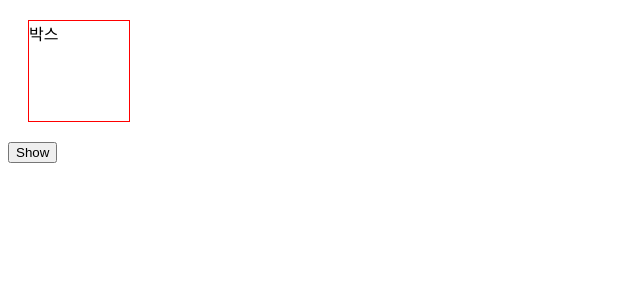
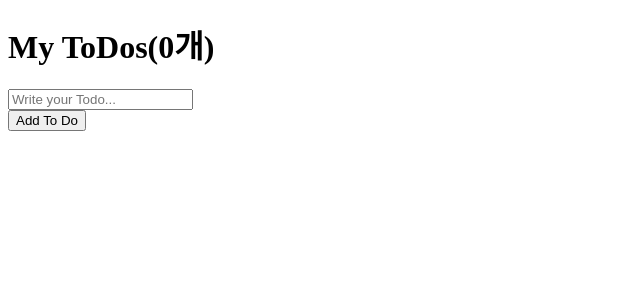
Before and after one commit to rowanna/react-for-beginner-nomad-coders, a React (Create React App) app: page / in a window 1280 px wide. Shown: the top 300 px of the page, without its empty margins (0-640 px from the left). Built offline with nearby package versions, Linux system fonts and the light colour scheme.

Commit message:
[study] todolist 실습

```diff
--- a/src/App.js
+++ b/src/App.js
@@ -1,25 +1,12 @@
-import { useEffect, useState } from "react";
-import StyledComponentExample from "./StyledComponentExample"
-
-function Hello() {
-  useEffect(()=> {
-    console.log('created!!!!!!')
-    return () => console.log("destroyed :(@@@@@@@@") // useEffect의 cleanUp.
-  }, [])
-  return <h1>Hello</h1>
-}
+import { useState } from "react";
+import ToDoList from "./ToDoList";
 
 function App() {
-  const [showing, setShowing] = useState(false);
-  const onClick = () => setShowing((prev) => !prev)
-
   return (
     <div>
-      <StyledComponentExample />
-      {showing? <Hello /> : null}
-      <button onClick={onClick}>{showing ? "Hide" : "Show"}</button>
+      <ToDoList />
     </div>
-  );
+  )
 }
 
 export default App;
--- /dev/null
+++ b/src/ToDoList.js
@@ -0,0 +1,45 @@
+import { useState } from "react";
+
+function ToDoList(){
+    const [toDo, setToDo] = useState('')
+  const [toDos, setToDos] = useState([])
+  const onChange = (e) => {
+    setToDo(e.target.value)
+  }
+  const onSubmit = (e) => {
+    e.preventDefault();
+    if(!e.target.value) return
+    setToDos((curArr) => [toDo, ...curArr])
+    setToDo('')
+  }
+
+  return (
+    <div>
+      <h1>My ToDos({toDos.length}개)</h1>
+      <form
+        onSubmit={onSubmit}
+      >
+        <input
+        value={toDo}
+        onChange={onChange}
+        type="text"
+        placeholder="Write your Todo...">
+
+        </input>
+      </form>
+      <button onClick={onSubmit}>Add To Do</button>
+      <ul>
+        {toDos.map((item, index) => {
+          return (
+            <li key={index}>
+              {item}
+            </li>
+          )
+        })}
+
+      </ul>
+    </div>
+  );
+}
+
+export default ToDoList
```
